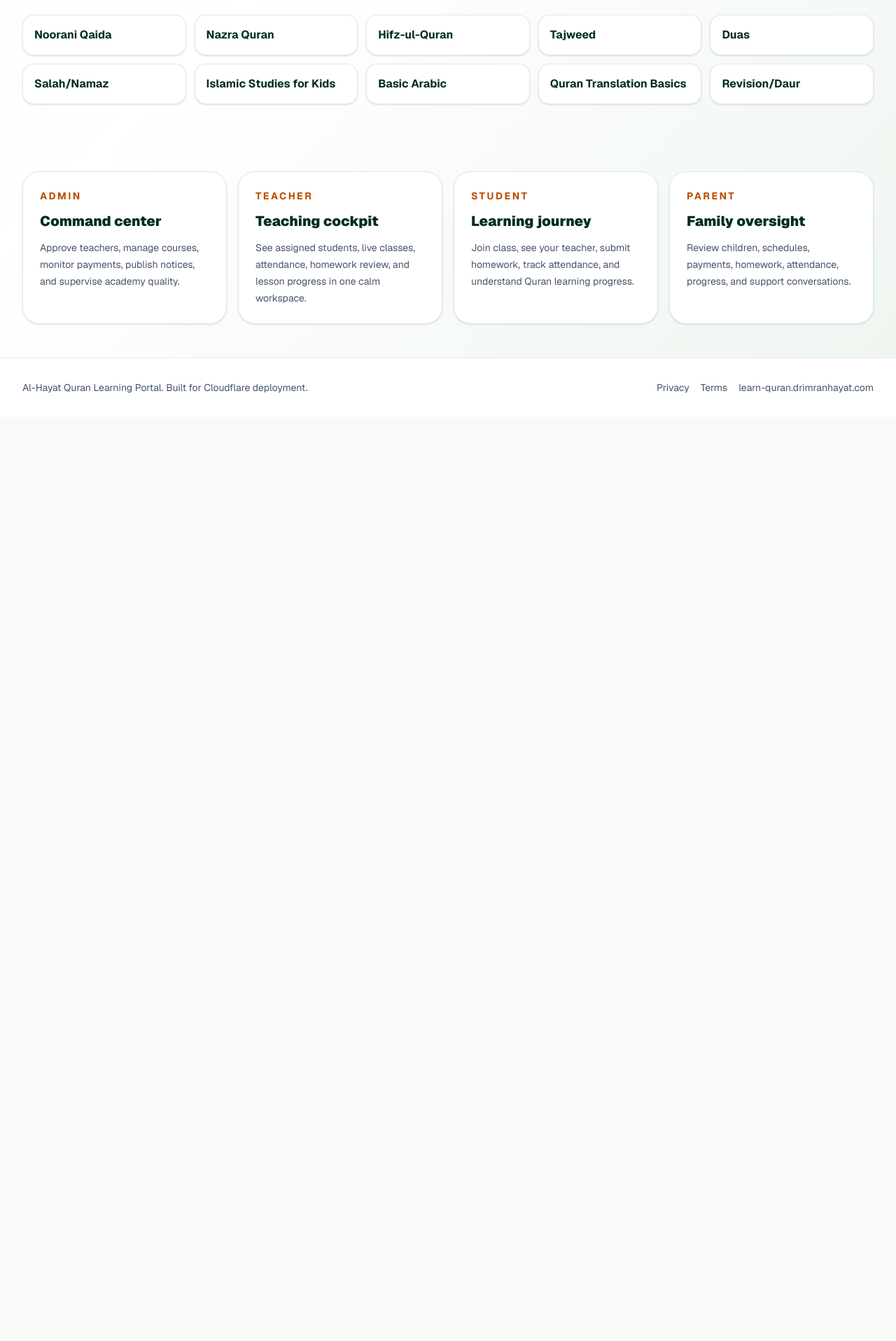
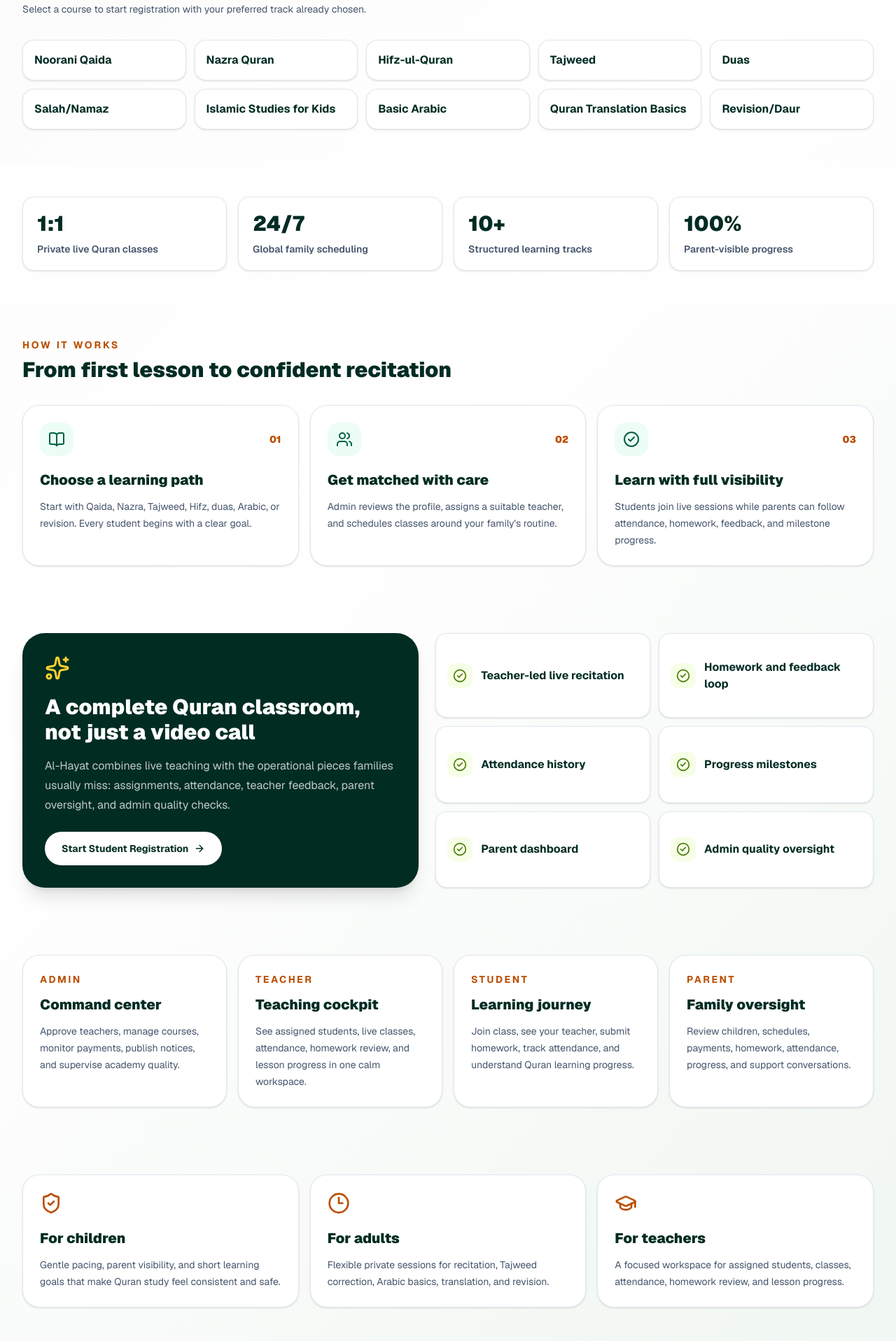
Before and after one commit to AlHayatAcademy/al-hayat-quran-portal-next, a Next.js app: page / in a window 1280 px wide. Shown: the part 880-2797 px from the top of the page at 70% size. Before the commit the page ends 1476 px from the top, so only its background shows below. Built offline with nearby package versions, Linux system fonts and the light colour scheme.

Commit message:
Enhance homepage course discovery

```diff
--- a/src/app/page.tsx
+++ b/src/app/page.tsx
@@ -1,9 +1,71 @@
 import Link from "next/link";
-import { ArrowRight, CalendarDays, CheckCircle2, ShieldCheck, Video } from "lucide-react";
+import {
+  ArrowRight,
+  BookOpen,
+  CalendarDays,
+  CheckCircle2,
+  Clock3,
+  GraduationCap,
+  Headphones,
+  ShieldCheck,
+  Sparkles,
+  Star,
+  Users,
+  Video,
+} from "lucide-react";
 import { SiteFooter, SiteHeader } from "@/components/site-shell";
 import { courses, roleCards } from "@/lib/portal-data";
 
 export default function Home() {
+  const stats = [
+    { value: "1:1", label: "Private live Quran classes" },
+    { value: "24/7", label: "Global family scheduling" },
+    { value: "10+", label: "Structured learning tracks" },
+    { value: "100%", label: "Parent-visible progress" },
+  ];
+  const learningSteps = [
+    {
+      title: "Choose a learning path",
+      copy: "Start with Qaida, Nazra, Tajweed, Hifz, duas, Arabic, or revision. Every student begins with a clear goal.",
+      icon: BookOpen,
+    },
+    {
+      title: "Get matched with care",
+      copy: "Admin reviews the profile, assigns a suitable teacher, and schedules classes around your family's routine.",
+      icon: Users,
+    },
+    {
+      title: "Learn with full visibility",
+      copy: "Students join live sessions while parents can follow attendance, homework, feedback, and milestone progress.",
+      icon: CheckCircle2,
+    },
+  ];
+  const classroomFeatures = [
+    "Teacher-led live recitation",
+    "Homework and feedback loop",
+    "Attendance history",
+    "Progress milestones",
+    "Parent dashboard",
+    "Admin quality oversight",
+  ];
+  const trustCards = [
+    {
+      title: "For children",
+      copy: "Gentle pacing, parent visibility, and short learning goals that make Quran study feel consistent and safe.",
+      icon: ShieldCheck,
+    },
+    {
+      title: "For adults",
+      copy: "Flexible private sessions for recitation, Tajweed correction, Arabic basics, translation, and revision.",
+      icon: Clock3,
+    },
+    {
+      title: "For teachers",
+      copy: "A focused workspace for assigned students, classes, attendance, homework review, and lesson progress.",
+      icon: GraduationCap,
+    },
+  ];
+
   return (
     <main className="academy-surface min-h-screen">
       <SiteHeader />
@@ -68,12 +130,78 @@ export default function Home() {
           <div>
             <p className="text-sm font-bold uppercase tracking-[0.2em] text-amber-700">Courses</p>
             <h2 className="mt-2 text-3xl font-black text-emerald-950">Complete Quran academy catalog</h2>
+            <p className="mt-3 max-w-2xl text-sm leading-6 text-slate-600">
+              Select a course to start registration with your preferred track already chosen.
+            </p>
           </div>
         </div>
         <div className="mt-8 grid gap-3 sm:grid-cols-2 lg:grid-cols-5">
           {courses.map((course) => (
-            <div key={course} className="rounded-2xl border border-emerald-950/10 bg-white p-4 font-bold text-emerald-950 shadow-sm">
+            <Link
+              key={course}
+              href={`/register?course=${encodeURIComponent(course)}`}
+              className="rounded-2xl border border-emerald-950/10 bg-white p-4 font-bold text-emerald-950 shadow-sm transition hover:-translate-y-0.5 hover:border-emerald-900/30 hover:shadow-md focus:outline-none focus:ring-4 focus:ring-emerald-900/10"
+            >
               {course}
+            </Link>
+          ))}
+        </div>
+      </section>
+
+      <section className="bg-white/70 py-12">
+        <div className="mx-auto grid max-w-7xl gap-4 px-4 sm:grid-cols-2 sm:px-6 lg:grid-cols-4 lg:px-8">
+          {stats.map((item) => (
+            <div key={item.label} className="rounded-2xl border border-slate-200 bg-white p-5 shadow-sm">
+              <p className="text-3xl font-black text-emerald-950">{item.value}</p>
+              <p className="mt-2 text-sm font-semibold text-slate-600">{item.label}</p>
+            </div>
+          ))}
+        </div>
+      </section>
+
+      <section className="mx-auto max-w-7xl px-4 py-12 sm:px-6 lg:px-8">
+        <div className="max-w-3xl">
+          <p className="text-sm font-bold uppercase tracking-[0.2em] text-amber-700">How it works</p>
+          <h2 className="mt-2 text-3xl font-black text-emerald-950">From first lesson to confident recitation</h2>
+        </div>
+        <div className="mt-8 grid gap-4 md:grid-cols-3">
+          {learningSteps.map((step, index) => (
+            <div key={step.title} className="rounded-3xl border border-slate-200 bg-white p-6 shadow-sm">
+              <div className="flex items-center justify-between">
+                <span className="rounded-2xl bg-emerald-50 p-3 text-emerald-800">
+                  <step.icon className="h-6 w-6" />
+                </span>
+                <span className="text-sm font-black text-amber-700">0{index + 1}</span>
+              </div>
+              <h3 className="mt-5 text-xl font-black text-emerald-950">{step.title}</h3>
+              <p className="mt-3 text-sm leading-6 text-slate-600">{step.copy}</p>
+            </div>
+          ))}
+        </div>
+      </section>
+
+      <section className="mx-auto grid max-w-7xl gap-6 px-4 py-12 sm:px-6 lg:grid-cols-[0.95fr_1.05fr] lg:px-8">
+        <div className="rounded-[2rem] bg-emerald-950 p-8 text-white shadow-xl">
+          <Sparkles className="h-9 w-9 text-amber-300" />
+          <h2 className="mt-5 text-3xl font-black">A complete Quran classroom, not just a video call</h2>
+          <p className="mt-4 leading-7 text-white/75">
+            Al-Hayat combines live teaching with the operational pieces families usually miss: assignments, attendance,
+            teacher feedback, parent oversight, and admin quality checks.
+          </p>
+          <Link
+            href="/register"
+            className="mt-6 inline-flex h-12 items-center justify-center gap-2 rounded-full bg-white px-6 text-sm font-bold text-emerald-950"
+          >
+            Start Student Registration <ArrowRight className="h-4 w-4" />
+          </Link>
+        </div>
+        <div className="grid gap-3 sm:grid-cols-2">
+          {classroomFeatures.map((feature) => (
+            <div key={feature} className="flex items-center gap-3 rounded-2xl border border-slate-200 bg-white p-4 shadow-sm">
+              <span className="rounded-xl bg-lime-50 p-2 text-lime-700">
+                <CheckCircle2 className="h-5 w-5" />
+              </span>
+              <p className="font-bold text-emerald-950">{feature}</p>
             </div>
           ))}
         </div>
@@ -90,6 +218,48 @@ export default function Home() {
           ))}
         </div>
       </section>
+
+      <section className="mx-auto max-w-7xl px-4 py-12 sm:px-6 lg:px-8">
+        <div className="grid gap-4 lg:grid-cols-3">
+          {trustCards.map((card) => (
+            <div key={card.title} className="rounded-3xl border border-slate-200 bg-white p-6 shadow-sm">
+              <card.icon className="h-8 w-8 text-amber-700" />
+              <h3 className="mt-5 text-xl font-black text-emerald-950">{card.title}</h3>
+              <p className="mt-3 text-sm leading-6 text-slate-600">{card.copy}</p>
+            </div>
+          ))}
+        </div>
+      </section>
+
+      <section className="bg-emerald-950 py-14 text-white">
+        <div className="mx-auto grid max-w-7xl gap-8 px-4 sm:px-6 lg:grid-cols-[1fr_auto] lg:items-center lg:px-8">
+          <div>
+            <div className="flex items-center gap-2 text-amber-300">
+              {[0, 1, 2, 3, 4].map((item) => (
+                <Star key={item} className="h-4 w-4 fill-current" />
+              ))}
+            </div>
+            <h2 className="mt-4 max-w-3xl text-3xl font-black">Built for families who want Quran learning to feel organized, trusted, and personal.</h2>
+            <p className="mt-4 max-w-2xl leading-7 text-white/75">
+              Begin with a student registration, invite a teacher application, or sign in to manage the academy from one secure portal.
+            </p>
+          </div>
+          <div className="flex flex-col gap-3 sm:flex-row lg:flex-col">
+            <Link
+              href="/register"
+              className="inline-flex h-12 items-center justify-center gap-2 rounded-full bg-white px-6 text-sm font-bold text-emerald-950"
+            >
+              Register Student <ArrowRight className="h-4 w-4" />
+            </Link>
+            <Link
+              href="/apply"
+              className="inline-flex h-12 items-center justify-center gap-2 rounded-full border border-white/20 px-6 text-sm font-bold text-white"
+            >
+              Apply as Teacher <Headphones className="h-4 w-4" />
+            </Link>
+          </div>
+        </div>
+      </section>
       <SiteFooter />
     </main>
   );
--- a/src/app/register/page.tsx
+++ b/src/app/register/page.tsx
@@ -8,9 +8,10 @@ export const dynamic = "force-dynamic";
 export default async function RegisterPage({
   searchParams,
 }: {
-  searchParams: Promise<{ status?: string; error?: string }>;
+  searchParams: Promise<{ status?: string; error?: string; course?: string }>;
 }) {
   const params = await searchParams;
+  const selectedCourse = params.course && courses.includes(params.course) ? params.course : courses[0];
 
   return (
     <main className="academy-surface min-h-screen">
@@ -69,10 +70,13 @@ export default async function RegisterPage({
             <select
               className="mt-2 h-12 w-full rounded-2xl border border-slate-200 px-4 outline-none focus:ring-4 focus:ring-emerald-900/10"
               name="courseTitle"
+              defaultValue={selectedCourse}
               required
             >
               {courses.map((course) => (
-                <option key={course}>{course}</option>
+                <option key={course} value={course}>
+                  {course}
+                </option>
               ))}
             </select>
           </label>
```
